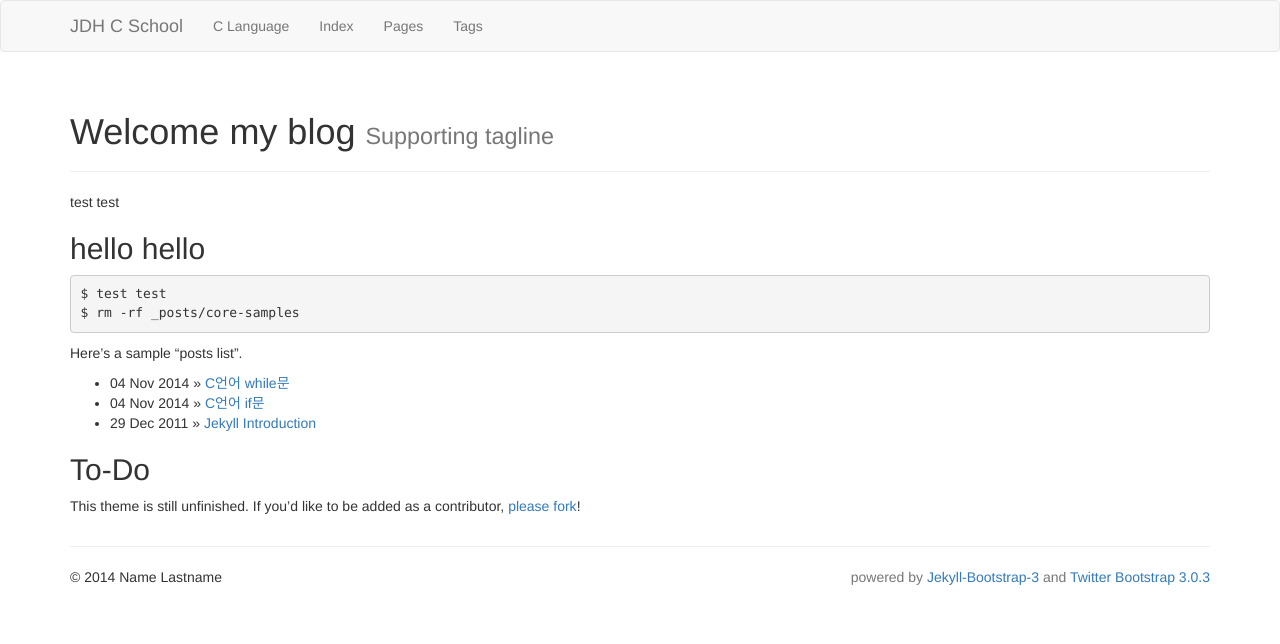
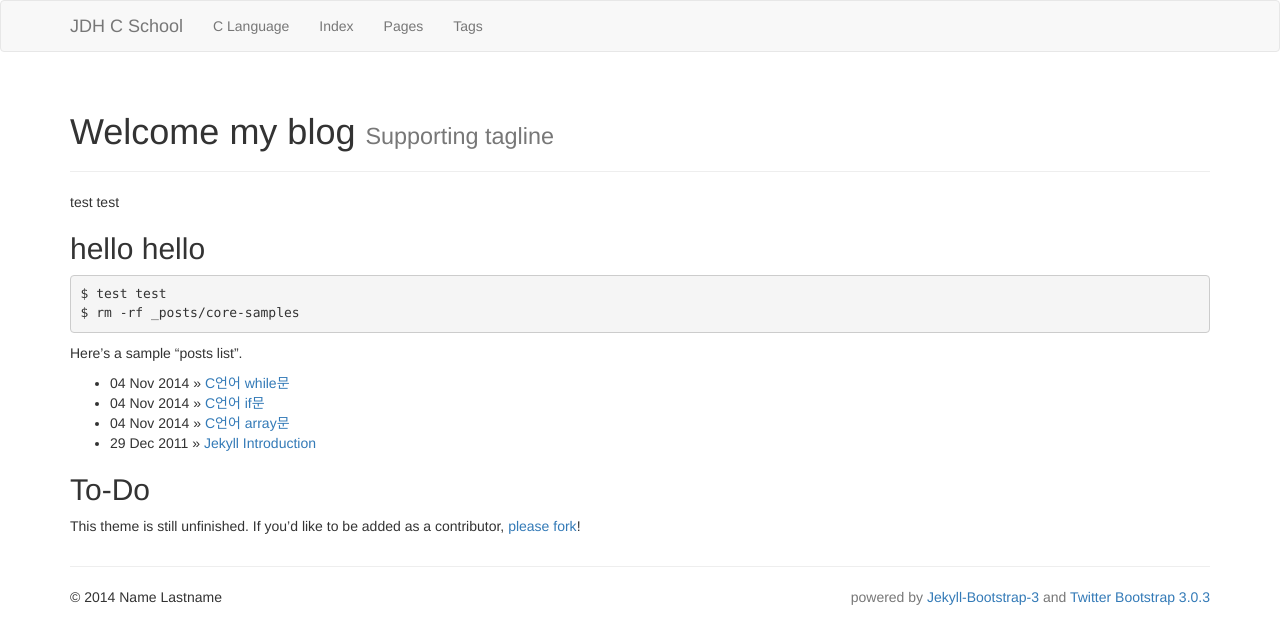
Before and after one commit to jaehwannn/study, a Jekyll site: the page built from index.md, in a window 1280 px wide. Shown: the top 644 px of the page. Built offline with Jekyll 4.4.1, drawn with Linux system fonts in a browser that asks for light colours; nearby versions of some CDN libraries; library files that are not in the unit come from our copies.

Commit message:
array post

```diff
--- /dev/null
+++ b/_posts/2014-11-04-c-array.md
@@ -0,0 +1,8 @@
+---
+layout: post
+title: "C언어 array문"
+description: ""
+category:
+tags: []
+---
+{% include JB/setup %}
```
Also changed, not shown: _posts/core-samples/2011-12-29-jekyll-introduction.md (line endings or trailing spaces).
